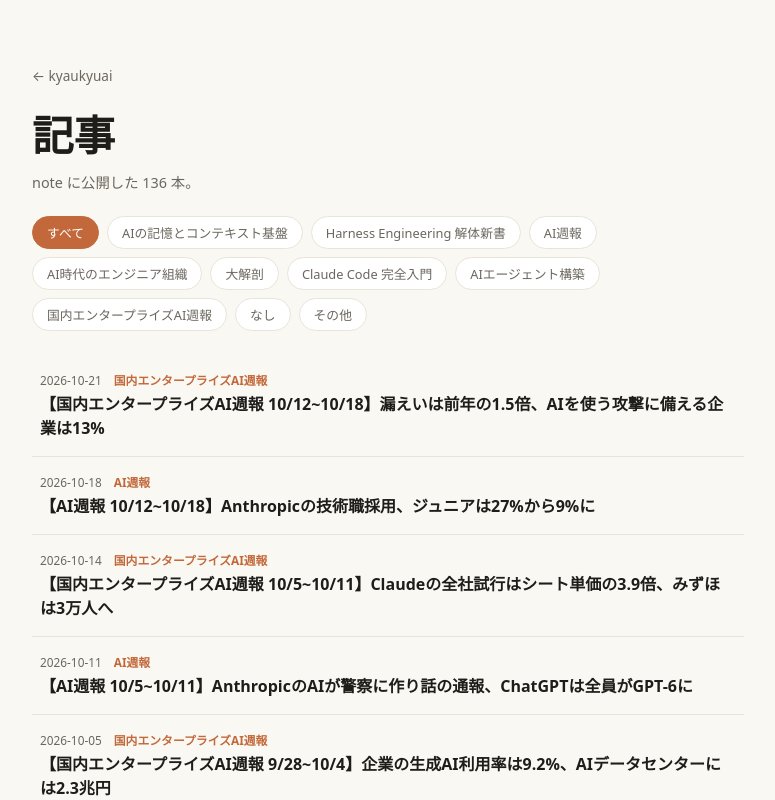
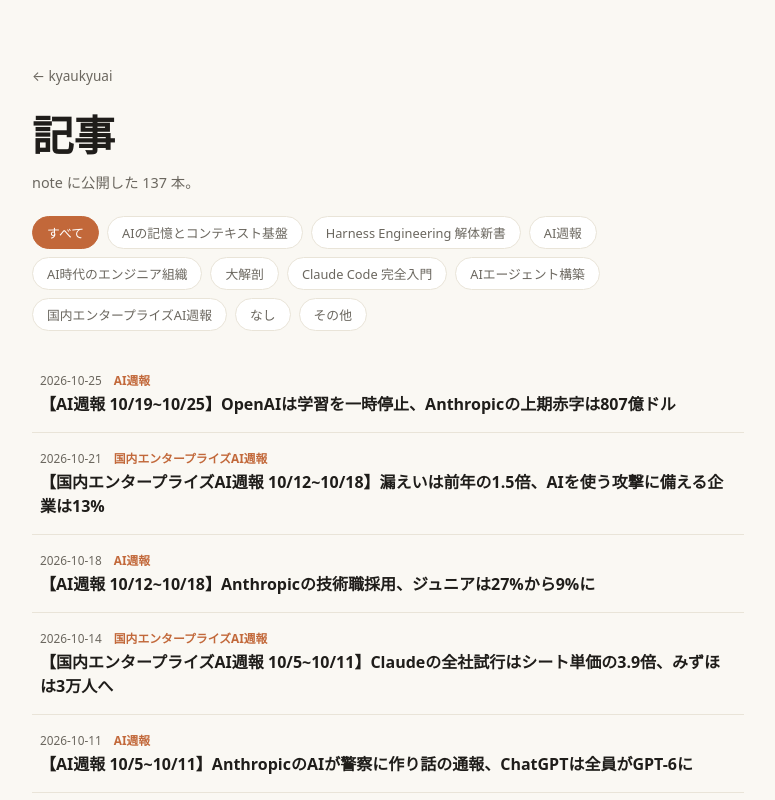
Before and after one commit to kyaukyuai/kyaukyuai.github.io, a React (Vite) app: page /articles in a window 1280 px wide. Shown: the top 800 px of the page, without its empty margins (252-1027 px from the left). Built offline with nearby package versions, Linux system fonts and the light colour scheme.

Commit message:
記事インデックス更新: 【AI週報 10/19~10/25】OpenAIは学習を一時停止、Anthropicの上期赤字は807億ドル（note 公開同期）

```diff
--- a/src/data/articles.ts
+++ b/src/data/articles.ts
@@ -9,6 +9,14 @@
 }
 
 export const articles: Article[] = [
+  {
+    "slug": "note-article-85_ai-weekly-w44",
+    "title": "【AI週報 10/19~10/25】OpenAIは学習を一時停止、Anthropicの上期赤字は807億ドル",
+    "date": "2026-10-25",
+    "magazine": "AI週報",
+    "noteUrl": "https://note.com/_kihonushi/n/n81f53ad33360",
+    "selfHosted": false
+  },
   {
     "slug": "note-article-84_jp-enterprise-weekly-w43",
     "title": "【国内エンタープライズAI週報 10/12~10/18】漏えいは前年の1.5倍、AIを使う攻撃に備える企業は13%",
```
